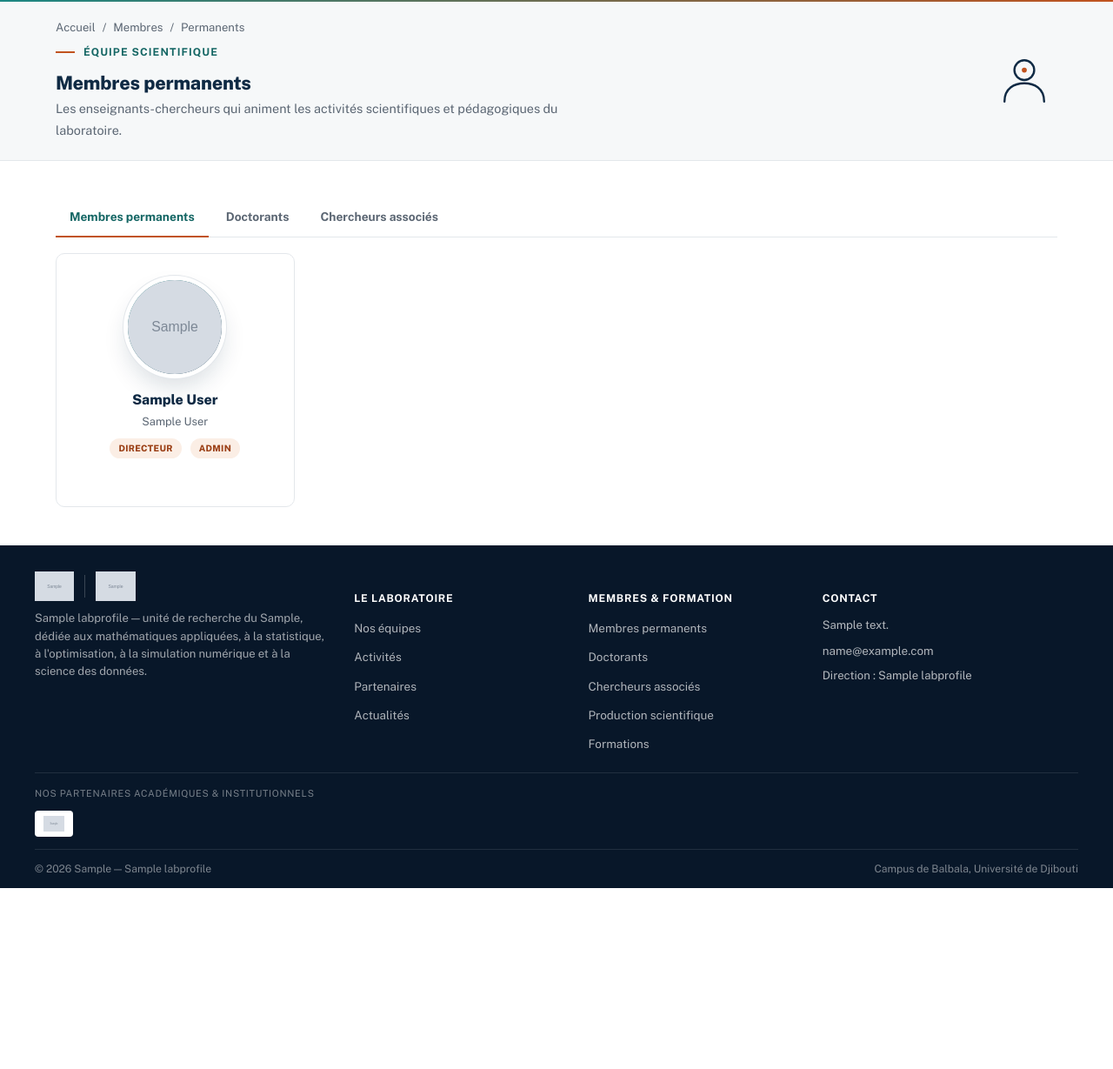
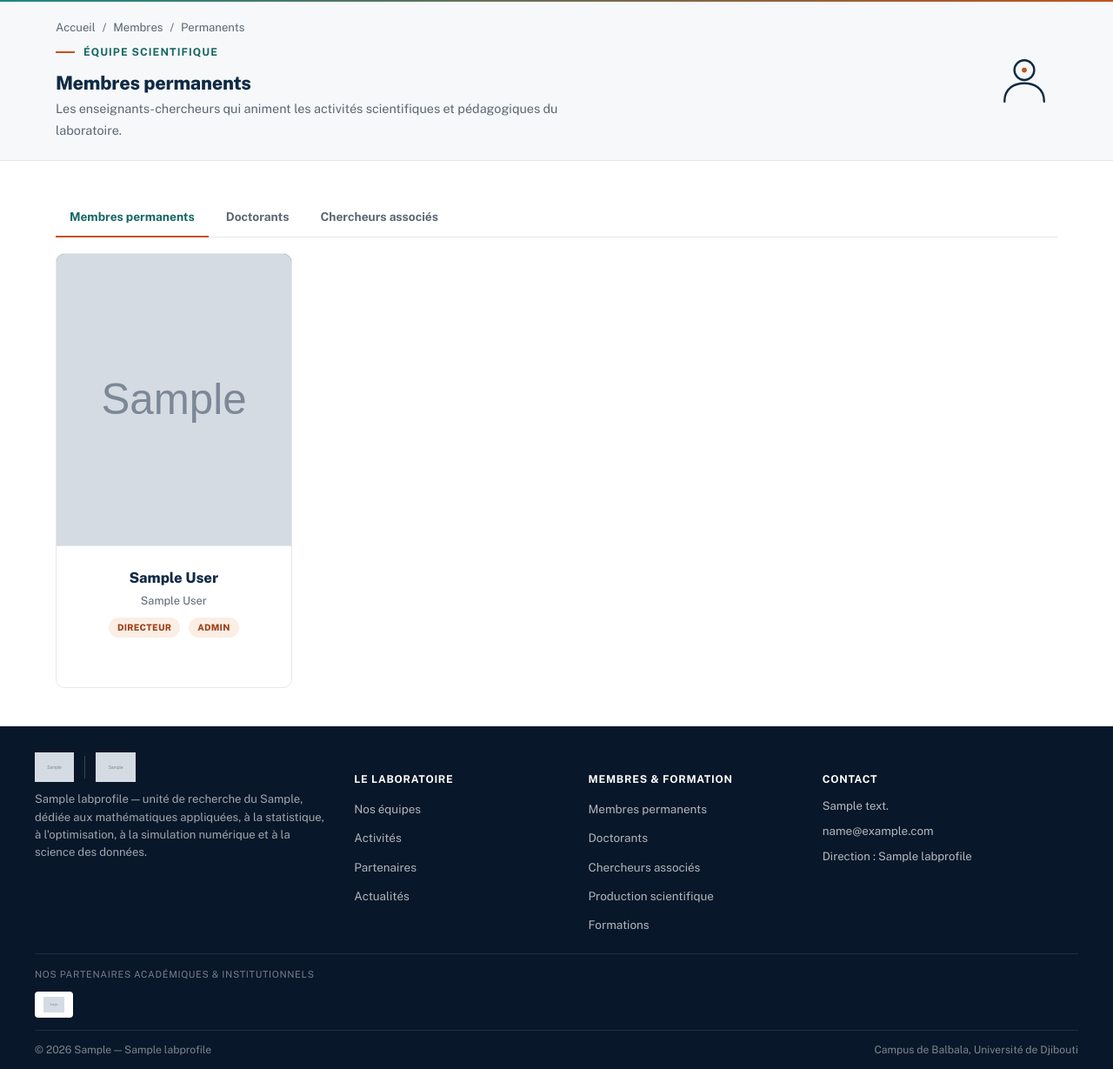
Before and after one commit to laboratoiredjib-lang/lamo, a Django app: page /membres/permanents/ in a window 1280 px wide; the page is wider, and only the part inside the window is pictured. Shown: the part 125-1354 px from the top of that part at 87% size. Before the commit the page ends 1146 px from the top of that part, so only its background shows below. Run offline with Django 5.2, Linux system fonts and the light colour scheme; tables that the repository leaves empty hold one stand-in row (values such as "Sample post"); grey boxes marked "Sample" are stand-in pictures; parts of the project's set-up code (start-up, migrations or seed data) failed here and were passed over.

Commit message:
Remplace les avatars ronds des listes de membres par de grands portraits en cadre professionnel
Les cartes des pages Membres permanents / Doctorants / Chercheurs associés affichent maintenant
une photo large (ratio 4:5, zoom léger au survol) au lieu du petit avatar circulaire, pour une
présentation plus visible et soignée. Les mini-avatars ronds sont conservés pour la section
"Autres membres" en bas des fiches individuelles.

```diff
--- a/lab/static/lab/css/style.css
+++ b/lab/static/lab/css/style.css
@@ -327,17 +327,45 @@ table.data-table { width: 100%; border-collapse: collapse; min-width: 620px; }
 }
 .director-tag { margin-left: 6px; font-size: 0.66rem; font-weight: 800; padding: 3px 8px; border-radius: 100px; background: var(--accent-tint); color: var(--accent-dark); text-transform: uppercase; letter-spacing: 0.03em; }
 
-/* ---------- Member cards (grille) ---------- */
-.member-grid { display: grid; grid-template-columns: repeat(4, 1fr); gap: 18px; }
+/* ---------- Member cards (grille) : portrait large en cadre professionnel ---------- */
+.member-grid { display: grid; grid-template-columns: repeat(4, 1fr); gap: 22px; }
 .member-card {
   display: block; background: #fff; border: 1px solid var(--line); border-radius: var(--radius-lg);
-  padding: 30px 20px 22px; text-align: center; text-decoration: none !important; color: var(--ink);
+  text-align: center; text-decoration: none !important; color: var(--ink);
   transition: border-color .25s var(--ease), box-shadow .25s var(--ease), transform .25s var(--ease);
   position: relative; overflow: hidden;
 }
-.member-card::before { content: ""; position: absolute; top: 0; left: 0; right: 0; height: 4px; background: linear-gradient(90deg, var(--teal), var(--accent)); transform: scaleX(0); transform-origin: left; transition: transform .3s var(--ease); }
+.member-card::before { content: ""; position: absolute; top: 0; left: 0; right: 0; height: 4px; background: linear-gradient(90deg, var(--teal), var(--accent)); transform: scaleX(0); transform-origin: left; transition: transform .3s var(--ease); z-index: 3; }
 .member-card:hover { border-color: transparent; box-shadow: var(--shadow-lg); transform: translateY(-6px); }
 .member-card:hover::before { transform: scaleX(1); }
+
+.member-photo {
+  position: relative; width: 100%; aspect-ratio: 4 / 5; overflow: hidden;
+  background: linear-gradient(150deg, var(--teal), var(--navy));
+  border-bottom: 1px solid var(--line);
+}
+.member-photo img { width: 100%; height: 100%; object-fit: cover; object-position: center top; display: block; transition: transform .6s var(--ease); }
+.member-card:hover .member-photo img { transform: scale(1.07); }
+.member-photo .initials-fallback {
+  position: absolute; inset: 0; display: flex; align-items: center; justify-content: center;
+  color: #fff; font-family: var(--font-math); font-style: italic; font-weight: 600; font-size: 3.4rem;
+}
+.member-photo::after {
+  content: ""; position: absolute; left: 0; right: 0; bottom: 0; height: 45%;
+  background: linear-gradient(to top, rgba(10,26,44,.5), rgba(10,26,44,0));
+  opacity: 0; transition: opacity .3s var(--ease); pointer-events: none;
+}
+.member-card:hover .member-photo::after { opacity: 1; }
+
+.member-card-body { padding: 22px 20px 24px; }
+.member-card .m-name { font-weight: 800; font-size: 1.04rem; color: var(--navy); margin-bottom: 3px; }
+.member-card .m-role { font-size: 0.8rem; color: var(--muted); line-height: 1.4; }
+.member-card .m-tag { display: inline-block; margin-top: 10px; font-size: 0.64rem; font-weight: 800; padding: 3px 10px; border-radius: 100px; background: var(--accent-tint); color: var(--accent-dark); text-transform: uppercase; letter-spacing: 0.03em; }
+.member-card .m-tag + .m-tag { margin-left: 6px; }
+.member-card .m-view { display: block; margin-top: 12px; font-size: 0.78rem; font-weight: 700; color: var(--teal-dark); opacity: 0; transform: translateY(4px); transition: opacity .2s var(--ease), transform .2s var(--ease); }
+.member-card:hover .m-view { opacity: 1; transform: translateY(0); }
+
+/* Mini-avatars ronds (section "Autres membres" en bas des fiches) */
 .member-avatar {
   width: 108px; height: 108px; border-radius: 50%; margin: 0 auto 16px; overflow: hidden;
   background: linear-gradient(135deg, var(--teal), var(--navy)); color: #fff;
@@ -348,12 +376,6 @@ table.data-table { width: 100%; border-collapse: collapse; min-width: 620px; }
 }
 .member-card:hover .member-avatar { box-shadow: 0 0 0 5px #fff, 0 0 0 6px var(--teal), 0 16px 32px rgba(15,42,68,.22); }
 .member-avatar img { width: 100%; height: 100%; object-fit: cover; }
-.member-card .m-name { font-weight: 800; font-size: 1rem; color: var(--navy); margin-bottom: 3px; }
-.member-card .m-role { font-size: 0.8rem; color: var(--muted); line-height: 1.4; }
-.member-card .m-tag { display: inline-block; margin-top: 10px; font-size: 0.64rem; font-weight: 800; padding: 3px 10px; border-radius: 100px; background: var(--accent-tint); color: var(--accent-dark); text-transform: uppercase; letter-spacing: 0.03em; }
-.member-card .m-tag + .m-tag { margin-left: 6px; }
-.member-card .m-view { display: block; margin-top: 12px; font-size: 0.78rem; font-weight: 700; color: var(--teal-dark); opacity: 0; transform: translateY(4px); transition: opacity .2s var(--ease), transform .2s var(--ease); }
-.member-card:hover .m-view { opacity: 1; transform: translateY(0); }
 
 /* ---------- Member detail (fiche profil) : titre + description à gauche, photo compacte à
    droite, bande d'informations pleine largeur en bas de la carte ---------- */
--- a/lab/templates/lab/members_permanent.html
+++ b/lab/templates/lab/members_permanent.html
@@ -28,14 +28,16 @@
     <div class="member-grid stagger">
       {% for m in members %}
       <a href="{{ m.get_absolute_url }}" class="member-card">
-        <div class="member-avatar">
-          {% if m.photo %}<img src="{{ m.photo.url }}" alt="{{ m.full_name }}">{% else %}{{ m.full_name|initials }}{% endif %}
+        <div class="member-photo">
+          {% if m.photo %}<img src="{{ m.photo.url }}" alt="{{ m.full_name }}">{% else %}<div class="initials-fallback">{{ m.full_name|initials }}</div>{% endif %}
         </div>
-        <div class="m-name">{{ m.full_name }}</div>
-        <div class="m-role">{{ m.title }}</div>
-        {% if m.is_director %}<span class="m-tag">Directeur</span>{% endif %}
-        {% if m.role_tag %}<span class="m-tag">{{ m.role_tag }}</span>{% endif %}
-        <span class="m-view">Voir le profil →</span>
+        <div class="member-card-body">
+          <div class="m-name">{{ m.full_name }}</div>
+          <div class="m-role">{{ m.title }}</div>
+          {% if m.is_director %}<span class="m-tag">Directeur</span>{% endif %}
+          {% if m.role_tag %}<span class="m-tag">{{ m.role_tag }}</span>{% endif %}
+          <span class="m-view">Voir le profil →</span>
+        </div>
       </a>
       {% empty %}
       <p>Aucun membre renseigné pour le moment.</p>
```
Also changed, not shown: lab/templates/lab/members_associates.html (+8 -6 lines), lab/templates/lab/members_doctorants.html (+8 -6 lines).
